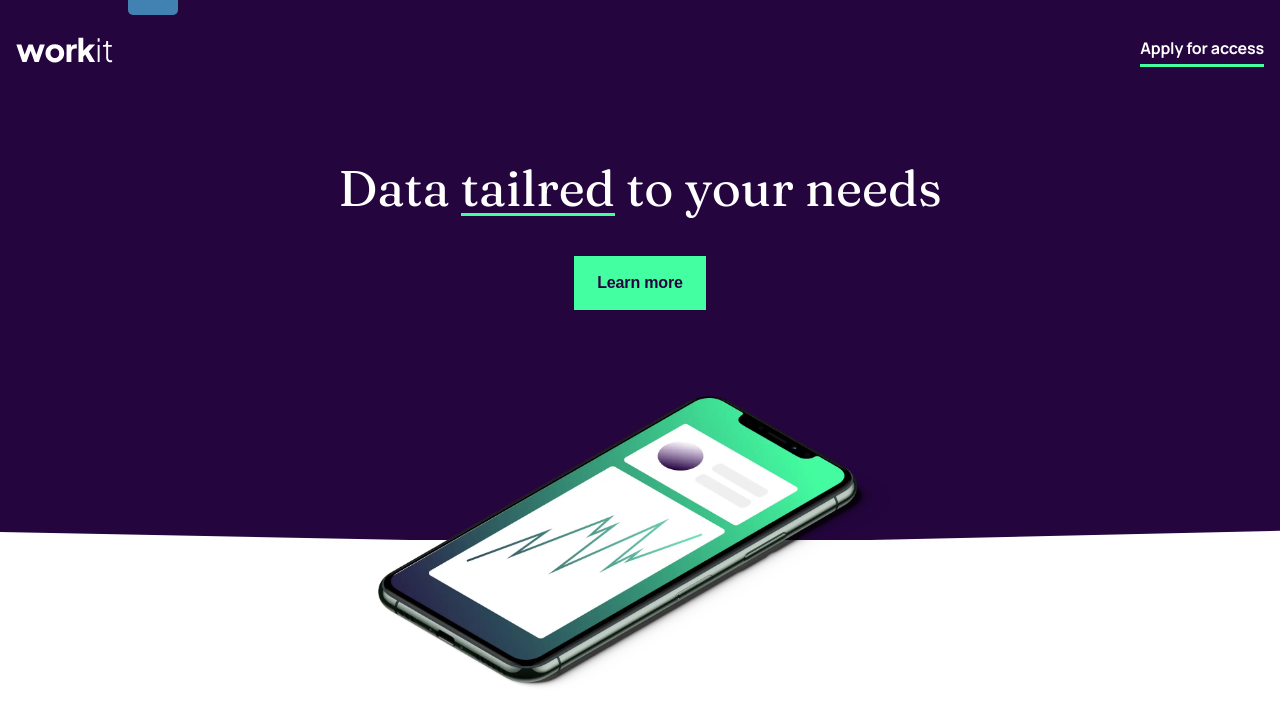
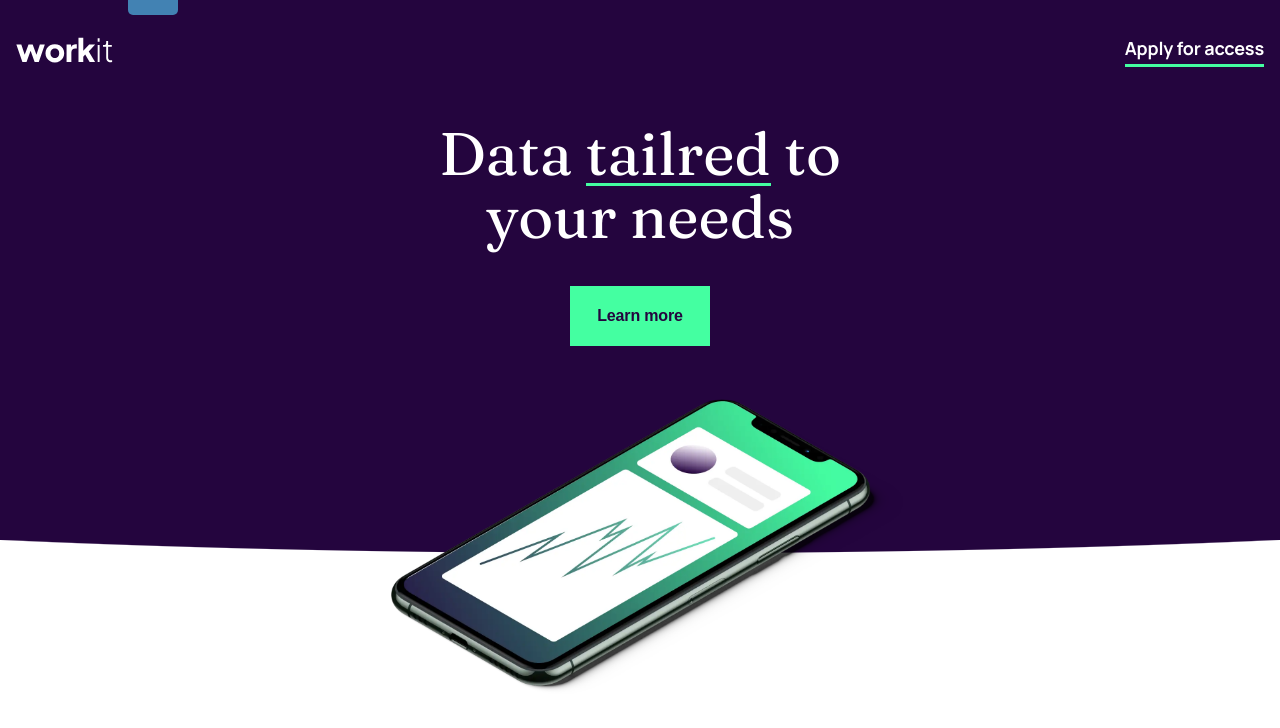
Before and after one commit to alexanderivanov2/frontend-mentor, a Vue app: page /newbie/workit-landing-page in a window 1280 px wide. Shown: the top 728 px of the page. Built offline with nearby package versions, Linux system fonts and the light colour scheme.

Commit message:
add overlap image on header section for all devices

```diff
--- a/src/assets/styles/pages/LandingPages/_newbieWorkitLandingPage.scss
+++ b/src/assets/styles/pages/LandingPages/_newbieWorkitLandingPage.scss
@@ -9,25 +9,27 @@ $font-family-fraunces: "Fraunces", serif;
 .workit-header {
     background-color: $dark-purple;
     width: 100%;
-    min-height: 540px;
-    clip-path: polygon(50% 0%, 82.9% 0%, 100% 0%, 100% 98.3%, 68% 100%, 32% 100%, 0% 98.5%, 0% 43%, 0% 0%);
+    max-height: 540px;
+    position: relative;
+
+    .workit-header-wrapper {
+        width: 100%;
+        max-width: 1440px;
+        margin: auto;
+    }
 
     &-top {
-        padding: 3.2rem 1.6rem;
+        padding: 3.2rem 1.6rem 0;
         display: flex;
         flex-direction: column;
         justify-content: space-between;
         align-items: center;
         gap: 1rem;
-        margin-bottom: 3.4rem;
-
-        @media screen and (min-width: 330px) {
-            flex-direction: row;
-            margin-bottom: 6.4rem;
-        }
+        margin-bottom: 1rem;
 
         .workit-apply-link {
             font-family: $font-family-manrope;
+            text-align: center;
             text-decoration: none;
             color: $white;
             font-size: 1.6rem;
@@ -35,6 +37,11 @@ $font-family-fraunces: "Fraunces", serif;
             line-height: 3.2rem;
             letter-spacing: -0.16px;
             border-bottom: 3px solid $light-green;
+            transition: all ease-in-out .5s;
+
+            &:hover {
+                color: $light-green;
+            }
         }
     }
 
@@ -44,9 +51,11 @@ $font-family-fraunces: "Fraunces", serif;
         &-title {
             font-family: $font-family-fraunces;
             color: $white;
-            font-size: 5rem;
             text-align: center;
-            line-height: 50px;
+            font-size: 3rem;
+            line-height: 5rem;
+            max-width: 90%;
+            margin: auto;
 
             .underline {
                 display: inline-block;
@@ -56,77 +65,152 @@ $font-family-fraunces: "Fraunces", serif;
 
         &-btn-learn-more {
             display: block;
-            margin: 40px auto 64px;
+            margin: 4rem auto 0;
             background-color: $light-green;
+            border: 3px solid $light-green;
             color: $dark-purple;
             text-align: center;
-            line-height: 32px;
+            line-height: 16px;
             letter-spacing: -0.16px;
-            font-size: 16px;
+            font-size: 1.2rem;
+            width: 100%;
+            max-width: 140px;
             font-weight: bold;
-            padding: 11px 23px;
-            border: none;
+            padding: 5px 15px;
+            transition: all .5s;
             cursor: pointer;
+
+            &:hover {
+                background-color: $dark-purple;
+                color: $light-green;
             }
         }
     }
 
-.benefits-section {
+    .workit-header-img-wrapper {
         position: relative;
-
-    .benefits-section-img-wrapper {
-        position: relative;
-        top: -6vh;
+        bottom: 0;
         z-index: 5;
         padding: 0 10px 0 26px;
         display: flex;
         justify-content: center;
         width: 100%;
-        height: 100%;
-        .benefits-section-img {
+        transform: translateY(60%);
+        .workit-header-img {
             width: 100%;
+            max-width: 320px;
+            min-height: 100px;
+        }
+    }
+
+    &::before {
+        content: '';
+        position: absolute;
+        width: 100%;
+        height: 105px;
+        background: radial-gradient(120% 100% at 50% 0px, $dark-purple 74%, transparent 75%) no-repeat;
+        bottom: -40px;
+    }
+
+
+    @media screen and (min-width: 300px) {
+        max-height: 482px;
+
+        .workit-header-top-body {
+            &-title {
+                font-size: 5rem;
+            }
+
+            &-btn-learn-more {
+                font-size: 1.6rem;
+                padding: 11px 23px;
+                line-height: 32px;
+            }
+        }
+
+        .workit-header-img-wrapper {
+            transform: translateY(30%);
+        }
     }
 
     @media screen and (min-width: 330px) {
-            top: -14vh;
-            padding-right: 36px;
+        &-top {
+            flex-direction: row;
+            margin-bottom: 6.4rem;
+
+            .workit-apply-link {
+                font-size: 1.8rem;
+                letter-spacing: -0.18px;
+            }
         }
 
-        @media screen and (min-width: 525px) {
-            top: -16vh;
-            padding-right: 36px;
+        .workit-header-img-wrapper {
+            transform: translateY(25%);
+        }
     }
 
-        @media screen and (min-width: 525px) {
-            top: -18vh;
-            padding-right: 36px;
+    @media screen and (min-width: 585px) {
+        .workit-header-top-body {
+            &-title {
+                max-width: 400px;
+            }
+        }
 
-            .benefits-section-img {
-                width: 514px;
+        .workit-header-img-wrapper {
+            transform: translateY(35%);
         }
+    }
+
+    @media screen and (min-width: 768px) {
+        max-height: 540px;
+
+        &-top {
+            margin-bottom: 5.6rem;
+        }
+
+        .workit-header-top-body {
+            &-title {
+                font-size: 6rem;
+                line-height: 6rem;
+                max-width: 500px;
+            }
+        }
+
+        .workit-header-img-wrapper {
+            transform: translateY(18%);
+            .workit-header-img {
+                max-width: 514px;
             }
         }
     }
 
-.shine-btn-effect {
-    position: relative;
-    overflow: hidden;
+    @media screen and (min-width: 1440px) {
+        max-height: 730px;
 
-    &::before {
-        content: '';
-        position: absolute;
-        bottom: 0;
-        left: 0;
-        width: 10%;
-        height: 300%;
-        background-color: #FFFFFF;
-        z-index: 2;
-        transition: all .75s;
-        transform-origin: bottom bottom;
-        transform: rotate(-45deg) translate(-600%, 35%);
+        .workit-header-top-body {
+            &-title {
+                font-size: 8rem;
+                line-height: 8rem;
+                max-width: 500px;
             }
 
-    &:hover::before, &:active::before, &:focus::before {
-        transform: rotate(-45deg) translate(600%, 35%);
+            &-btn-learn-more {
+                max-width: 165px;
+                margin-bottom: 50px;
             }
         }
+
+        .workit-header-img-wrapper {
+            transform: translateY(10%);
+            .workit-header-img {
+                max-width: 767px;
+            }
+        }
+
+
+    }
+}
+
+.benefits-section {
+
+}
--- a/src/views/NewbiePages/NewbieLandingPages/WorkitLandingPage.vue
+++ b/src/views/NewbiePages/NewbieLandingPages/WorkitLandingPage.vue
@@ -1,5 +1,6 @@
 <template>
     <header class="workit-header">
+        <div class="workit-header-wrapper">
             <div class="workit-header-top">
                 <img :src="workitLogoLight" alt="workit tag">
                 <a href="#" class="workit-apply-link">Apply for access</a>
@@ -8,11 +9,15 @@
                 <h1 class="workit-header-top-body-title">Data <span class="underline">tailred</span> to your needs</h1>
                 <button class="workit-header-top-body-btn-learn-more shine-btn-effect">Learn more</button>
             </div>
+            <div class="workit-header-img-wrapper">
+                <img :src="mobileImageHero" alt="image of mobile phone" class="workit-header-img">
+            </div>
+        </div>
     </header>
     <section class="benefits-section">
-        <div class="benefits-section-img-wrapper">
+        <!-- <div class="benefits-section-img-wrapper">
             <img :src="mobileImageHero" alt="image of mobile phone" class="benefits-section-img">
-        </div>
+        </div> -->
 
     </section>
 
```
Lines whose indentation alone changed are shown as unchanged.
